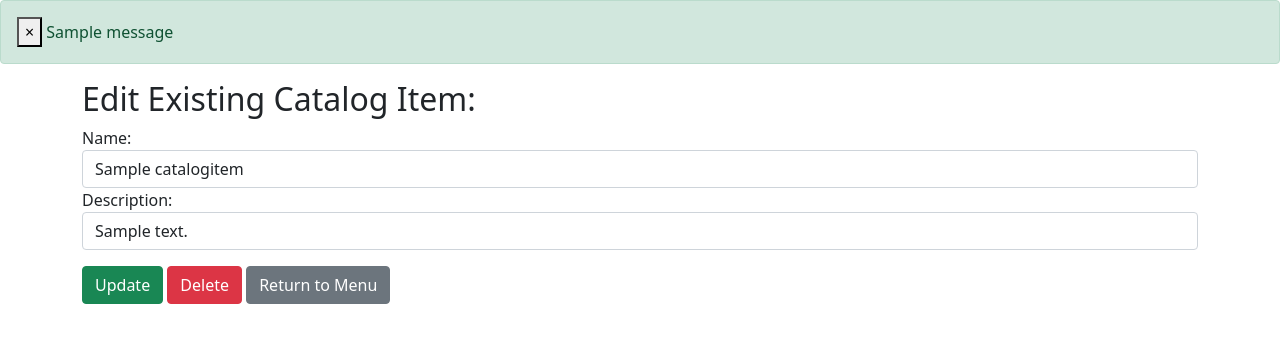
After one commit to debecerra/shopify-dev-intern-challenge, a Django app: page /items/1 in a window 1280 px wide. The commit adds this page. Shown: the top 343 px of the page. Run offline with Django 3.2, Linux system fonts and the light colour scheme; tables that the repository leaves empty hold one stand-in row (values such as "Sample post"); one stand-in notice (Sample message) is shown; some libraries are stand-ins or nearby versions.

Commit message:
Finish CRUD functionality

```diff
--- a/inventory/admin.py
+++ b/inventory/admin.py
@@ -1,6 +1,6 @@
 from django.contrib import admin
 
-from .models import Item, Shipment
+from .models import CatalogItem, Shipment
 
-admin.site.register(Item)
+admin.site.register(CatalogItem)
 admin.site.register(Shipment)
--- a/inventory/forms.py
+++ b/inventory/forms.py
@@ -1,12 +1,12 @@
 from django import forms
-from .models import Item, Shipment
+from .models import CatalogItem, Shipment
 
 # Django Documentation, Creating Forms from Models, https://docs.djangoproject.com/en/3.2/topics/forms/modelforms/#creating-forms-from-models
 
 
-class ItemForm(forms.ModelForm):
+class CatalogItemForm(forms.ModelForm):
     class Meta:
-        model = Item
+        model = CatalogItem
         fields = ['name', 'description']
         widgets = {
             'name': forms.TextInput(attrs={'class': 'form-control'}),
@@ -20,6 +20,7 @@ class ShipmentForm(forms.ModelForm):
         fields = ['item', 'date', 'quantity']
         widgets = {
             'item': forms.Select(attrs={'class': 'form-control'}),
+            # djvg, How to use a DatePicker in a ModelForm in django?, https://stackoverflow.com/a/69108038
             'date': forms.DateInput(attrs={'type': 'date', 'class': 'form-control'}),
             'quantity': forms.NumberInput(attrs={'class': 'form-control'}),
         }
--- a/inventory/models.py
+++ b/inventory/models.py
@@ -1,8 +1,8 @@
 from django.db import models
 
 
-class Item(models.Model):
-    """ Represents an inventory item.
+class CatalogItem(models.Model):
+    """ Represents an inventory item in a catalog.
     """
 
     name = models.CharField(max_length=100)
@@ -16,7 +16,7 @@ class Shipment(models.Model):
     """ Represents a time specific shipment of an inventory item.
     """
 
-    item = models.ForeignKey(Item, on_delete=models.PROTECT)
+    item = models.ForeignKey(CatalogItem, on_delete=models.PROTECT)
     date = models.DateField()
     quantity = models.IntegerField()
 
--- a/inventory/templates/inventory/add-item.html
+++ b/inventory/templates/inventory/add-catalog-item.html
@@ -7,8 +7,8 @@
     <form action="{% url 'inventory:add-item' %}" method="post">
         {% csrf_token %}
         {{ form }}
-        <input class="btn btn-success my-3 mr-3" type="submit" value="Add Item">
-        <a class="btn btn-secondary m-3" href="{% url 'inventory:index' %}" role="button">Return to Menu</a>
+        <input class="btn btn-success my-3" type="submit" value="Add Item">
+        <a class="btn btn-secondary ml-1" href="{% url 'inventory:index' %}" role="button">Return to Menu</a>
     </form>
 </div>
 
--- a/inventory/templates/inventory/add-shipment.html
+++ b/inventory/templates/inventory/add-shipment.html
@@ -7,8 +7,8 @@
     <form action="{% url 'inventory:add-shipment' %}" method="post">
         {% csrf_token %}
         {{ form }}
-        <input class="btn btn-success my-3 mr-3" type="submit" value="Add Shipment">
-        <a class="btn btn-secondary m-3" href="{% url 'inventory:index' %}" role="button">Return to Menu</a>
+        <input class="btn btn-success my-3" type="submit" value="Add Shipment">
+        <a class="btn btn-secondary ml-1" href="{% url 'inventory:index' %}" role="button">Return to Menu</a>
     </form>
 </div>
 
--- /dev/null
+++ b/inventory/templates/inventory/catalog-item.html
@@ -0,0 +1,16 @@
+{% extends 'base.html' %}
+
+{% block content %}
+
+<div class="container my-3">
+    <h2>Edit Existing Catalog Item: </h2>
+    <form action="{% url 'inventory:item' item.id %}" method="post">
+        {% csrf_token %}
+        {{ form }}
+        <input class="btn btn-success my-3" type="submit" name="action" value="Update">
+        <input class="btn btn-danger ml-1" type="submit" name="action" value="Delete">
+        <a class="btn btn-secondary ml-1" href="{% url 'inventory:index' %}" role="button">Return to Menu</a>
+    </form>
+</div>
+
+{% endblock content %}
--- a/inventory/templates/inventory/index.html
+++ b/inventory/templates/inventory/index.html
@@ -21,7 +21,7 @@
                     <td>{{ item.name }}</td>
                     <td>{{ item.description }}</td>
                     <td>
-                        <a class="btn btn-secondary" href="{% url 'inventory:add-item' %}" role="button">
+                        <a class="btn btn-secondary" href="{% url 'inventory:item' item.id %}" role="button">
                             Go to details
                         </a>
                     </td>
@@ -56,7 +56,7 @@
                     <td>{{ shipment.date }}</td>
                     <td>{{ shipment.quantity }}</td>
                     <td>
-                        <a class="btn btn-secondary" href="{% url 'inventory:add-item' %}" role="button">
+                        <a class="btn btn-secondary" href="{% url 'inventory:shipment' shipment.id %}" role="button">
                             Go to details
                         </a>
                     </td>
--- a/inventory/urls.py
+++ b/inventory/urls.py
@@ -1,11 +1,13 @@
 from django.urls import path
 
-from .views import IndexView, AddItemView, AddShipmentView
+from .views import IndexView, AddCatalogItemView, AddShipmentView, CatalogItemView, ShipmentView
 
 app_name='inventory'
 
 urlpatterns = [
     path('', IndexView.as_view(), name='index'),
-    path('add-items/', AddItemView.as_view(), name='add-item'),
+    path('add-items/', AddCatalogItemView.as_view(), name='add-item'),
     path('add-shipment/', AddShipmentView.as_view(), name='add-shipment'),
+    path('items/<int:id>', CatalogItemView.as_view(), name='item'),
+    path('shipments/<int:id>', ShipmentView.as_view(), name='shipment'),
 ]
--- a/inventory/views.py
+++ b/inventory/views.py
@@ -1,37 +1,74 @@
-from django.shortcuts import redirect, render
+from django.shortcuts import get_object_or_404, redirect, render
 from django.views import View
-from django.http import HttpResponse, HttpResponseRedirect
+from django.db import models
+from django.contrib import messages
 
-from .models import Item, Shipment
-from .forms import ItemForm, ShipmentForm
+from .models import CatalogItem, Shipment
+from .forms import CatalogItemForm, ShipmentForm
 
 
 class IndexView(View):
     def get(self, request):
         context = {
-            'items': Item.objects.all(),
+            'items': CatalogItem.objects.all(),
             'shipments': Shipment.objects.all()
         }
         return render(request, 'inventory/index.html', context)
 
 
-class AddItemView(View):
+class AddCatalogItemView(View):
     def get(self, request):
         context = {
-            'form': ItemForm()
+            'form': CatalogItemForm()
         }
-        return render(request, 'inventory/add-item.html', context)
+        return render(request, 'inventory/add-catalog-item.html', context)
 
     def post(self, request):
-        form = ItemForm(request.POST)
+        form = CatalogItemForm(request.POST)
         if form.is_valid():
-            Item.objects.create(
+            CatalogItem.objects.create(
                 name=form.cleaned_data.get('name'),
                 description=form.cleaned_data.get('description'),
             )
             return redirect('inventory:index')
         else:
             return redirect('inventory:add-item')
+
+
+class CatalogItemView(View):
+    def get(self, request, id):
+        existing = get_object_or_404(CatalogItem, id=id)
+        context = {
+            'item': existing,
+            'form': CatalogItemForm(instance=existing)
+        }
+        return render(request, 'inventory/catalog-item.html', context)
+
+    def post(self, request, id):
+        print(request.POST)
+        form = CatalogItemForm(request.POST)
+        if form.is_valid():
+            item = get_object_or_404(CatalogItem, id=id)
+            if request.POST.get('action') == 'Update':
+                item.name = form.cleaned_data.get('name')
+                item.description = form.cleaned_data.get('description')
+                item.save()
+                messages.success(request, 'Item updated successfully')
+                return redirect('inventory:item', id)
+            elif request.POST.get('action') == 'Delete':
+                try:
+                    item.delete()
+                    messages.success(
+                        request, 'Item successfully deleted from catalog')
+                    return redirect('inventory:index')
+                except models.ProtectedError:
+                    messages.error(
+                        request, 'Cannot delete item from catalogue: Item exists in shipment')
+                    return redirect('inventory:item', id)
+            else:
+                return redirect('inventory:item', id)
+        else:
+            return redirect('inventory:item', id)
 
 
 class AddShipmentView(View):
@@ -52,3 +89,33 @@ class AddShipmentView(View):
             return redirect('inventory:index')
         else:
             return redirect('inventory:add-shipment')
+
+
+class ShipmentView(View):
+    def get(self, request, id):
+        shipment = get_object_or_404(Shipment, id=id)
+        context = {
+            'item': shipment,
+            'form': ShipmentForm(instance=shipment)
+        }
+        return render(request, 'inventory/shipment.html', context)
+
+    def post(self, request, id):
+        form = ShipmentForm(request.POST)
+        if form.is_valid():
+            shipment = get_object_or_404(Shipment, id=id)
+            if request.POST.get('action') == 'Update':
+                shipment.item = form.cleaned_data.get('item')
+                shipment.date = form.cleaned_data.get('date')
+                shipment.quantity = form.cleaned_data.get('quantity')
+                shipment.save()
+                messages.success(request, 'Shipment updated successfully')
+                return redirect('inventory:shipment', id)
+            elif request.POST.get('action') == 'Delete':
+                shipment.delete()
+                messages.success(request, 'Shipment deleted successfully')
+                return redirect('inventory:index')
+            else:
+                return redirect('inventory:shipment', id)
+        else:
+            return redirect('inventory:shipment', id)
--- a/templates/base.html
+++ b/templates/base.html
@@ -1,29 +1,49 @@
 <!--From BootStrap 4 Get Started at https://getbootstrap.com/docs/5.0/getting-started/introduction/-->
 <!doctype html>
 <html lang="en">
+
 <head>
   <!-- Required meta tags -->
   <meta charset="utf-8">
   <meta name="viewport" content="width=device-width, initial-scale=1">
 
   <!-- Bootstrap CSS -->
-    <link href="https://cdn.jsdelivr.net/npm/bootstrap@5.0.2/dist/css/bootstrap.min.css" rel="stylesheet" integrity="sha384-EVSTQN3/azprG1Anm3QDgpJLIm9Nao0Yz1ztcQTwFspd3yD65VohhpuuCOmLASjC" crossorigin="anonymous">
+  <link href="https://cdn.jsdelivr.net/npm/bootstrap@5.0.2/dist/css/bootstrap.min.css" rel="stylesheet"
+    integrity="sha384-EVSTQN3/azprG1Anm3QDgpJLIm9Nao0Yz1ztcQTwFspd3yD65VohhpuuCOmLASjC" crossorigin="anonymous">
 
-    <title>Hello, world!</title>
+  <title>Inventory App</title>
 </head>
+
 <body>
+  <!-- Display messages -->
+  <!-- Jaysha, https://ordinarycoders.com/blog/Jaysha, How to use Django Messages Framework,  -->
+  <!-- https://ordinarycoders.com/blog/article/django-messages-framework, 2020-06-02 -->
+  {% for message in messages %}
+  <div class="container-fluid p-0">
+    <div class="alert {{ message.tags }} alert-dismissible fade show" role="alert">
+      <button type="button" class="close" data-dismiss="alert" aria-label="Close">
+        <span aria-hidden="true">&times;</span>
+      </button>
+      {{ message }}
+    </div>
+  </div>
+  {% endfor %}
+
+  <!-- Display content of webpage -->
   <!-- Django Documentation, Template Inheritance, https://docs.djangoproject.com/en/4.0/ref/templates/language/#template-inheritance-1 -->
   {% block content %}{% endblock content %}
 
-    <!-- Optional JavaScript; choose one of the two! -->
+  <!-- Bootstrap JavaScript -->
+  <script src="https://code.jquery.com/jquery-3.2.1.slim.min.js"
+    integrity="sha384-KJ3o2DKtIkvYIK3UENzmM7KCkRr/rE9/Qpg6aAZGJwFDMVNA/GpGFF93hXpG5KkN"
+    crossorigin="anonymous"></script>
+  <script src="https://cdn.jsdelivr.net/npm/popper.js@1.12.9/dist/umd/popper.min.js"
+    integrity="sha384-ApNbgh9B+Y1QKtv3Rn7W3mgPxhU9K/ScQsAP7hUibX39j7fakFPskvXusvfa0b4Q"
+    crossorigin="anonymous"></script>
+  <script src="https://cdn.jsdelivr.net/npm/bootstrap@4.0.0/dist/js/bootstrap.min.js"
+    integrity="sha384-JZR6Spejh4U02d8jOt6vLEHfe/JQGiRRSQQxSfFWpi1MquVdAyjUar5+76PVCmYl"
+    crossorigin="anonymous"></script>
 
-    <!-- Option 1: Bootstrap Bundle with Popper -->
-    <script src="https://cdn.jsdelivr.net/npm/bootstrap@5.0.2/dist/js/bootstrap.bundle.min.js" integrity="sha384-MrcW6ZMFYlzcLA8Nl+NtUVF0sA7MsXsP1UyJoMp4YLEuNSfAP+JcXn/tWtIaxVXM" crossorigin="anonymous"></script>
+</body>
 
-    <!-- Option 2: Separate Popper and Bootstrap JS -->
-    <!--
-    <script src="https://cdn.jsdelivr.net/npm/@popperjs/core@2.9.2/dist/umd/popper.min.js" integrity="sha384-IQsoLXl5PILFhosVNubq5LC7Qb9DXgDA9i+tQ8Zj3iwWAwPtgFTxbJ8NT4GN1R8p" crossorigin="anonymous"></script>
-    <script src="https://cdn.jsdelivr.net/npm/bootstrap@5.0.2/dist/js/bootstrap.min.js" integrity="sha384-cVKIPhGWiC2Al4u+LWgxfKTRIcfu0JTxR+EQDz/bgldoEyl4H0zUF0QKbrJ0EcQF" crossorigin="anonymous"></script>
-    -->
-  </body>
 </html>
```
Also changed, not shown: inventory/templates/inventory/shipment.html (added, +16 -0 lines), shopify_dev_intern_challenge/settings.py (+11 -0 lines), inventory/migrations/0002_catalogitem_alter_shipment_item_delete_item.py (added). Lines whose indentation alone changed are shown as unchanged.
